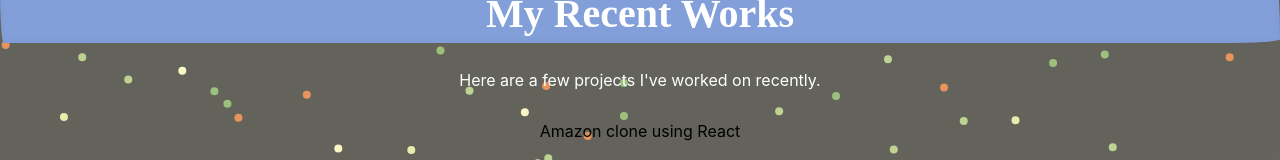
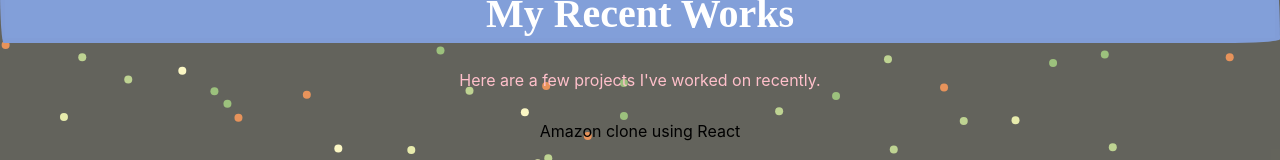
Before and after one commit to ananya8606/Portfolio-website-using-Reactjs, a React (Create React App) app: page / in a window 1280 px wide. Both pictures are taken after a click on the tab "Projects". Shown: the part 360-520 px from the top of the page. Built offline with nearby package versions, Linux system fonts and the light colour scheme.

Commit message:
Create Projects.js

```diff
--- a/src/components/Projects.js
+++ b/src/components/Projects.js
@@ -7,7 +7,7 @@ function Projects() {
         <h1 className="project-heading">
           My Recent <strong className="purple">Works </strong>
         </h1>
-        <p style={{ color:"white"}}>
+        <p style={{ color:"pink"}}>
           Here are a few projects I've worked on recently.
         </p>
         <Row style={{ justifyContent: "center", paddingBottom: "10px" }}>
```
